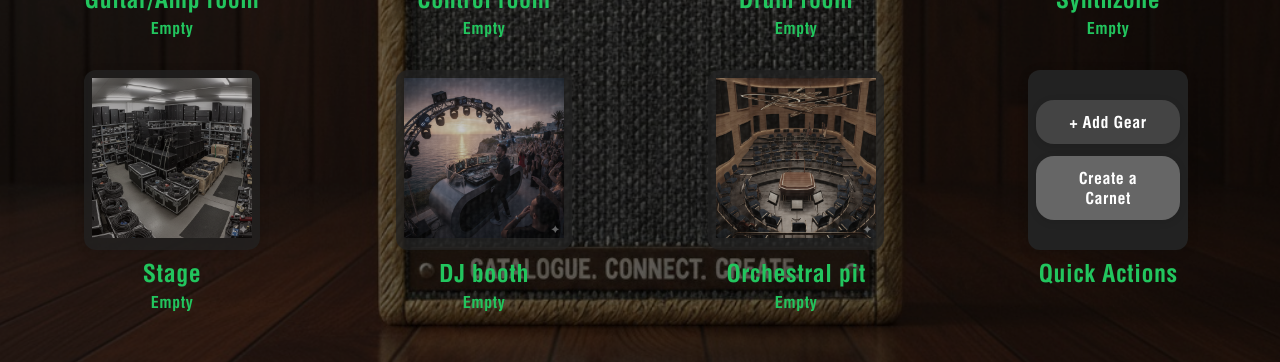
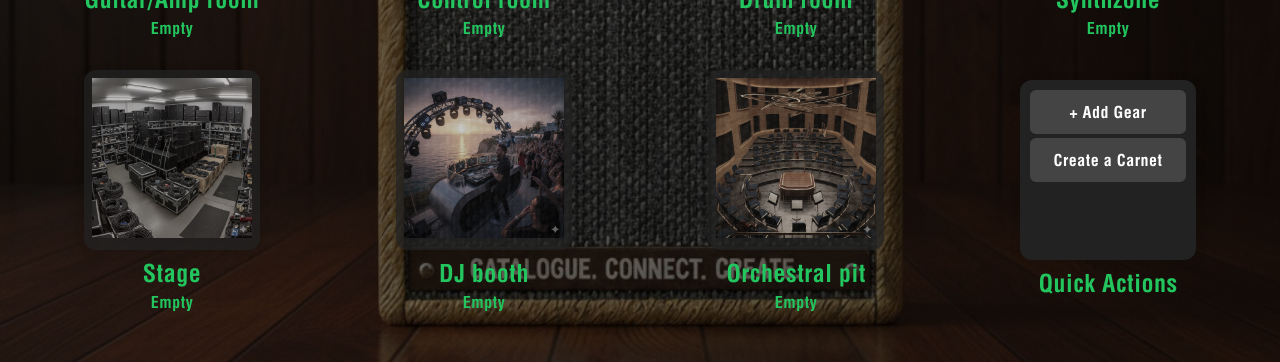
Before and after one commit to rbp360/rigistry, a Next.js app: page /rigistry in a window 1280 px wide. Shown: the part 379-741 px from the top of the page. Built offline with nearby package versions, Linux system fonts and the light colour scheme; no server answers.

Commit message:
UI tweaks

```diff
--- a/src/app/rigistry/Rigistry.module.css
+++ b/src/app/rigistry/Rigistry.module.css
@@ -6,21 +6,108 @@
   color: #fff;
   transition: box-shadow 0.2s, border-color 0.2s;
   box-shadow: 0 1px 4px rgba(0,0,0,0.10);
+  aspect-ratio: 1 / 1;
+  display: flex;
+  flex-direction: column;
+  justify-content: flex-start;
+  overflow: hidden;
 }
 
 .gearCard:hover {
   border-color: #22c55e;
   box-shadow: 0 0 0 3px #22c55e, 0 4px 24px rgba(0,0,0,0.18);
 }
+
+.gearGrid {
+  display: grid;
+  gap: 18px;
+  grid-template-columns: repeat(auto-fill, minmax(148px, 168px));
+  justify-content: center;
+  margin-top: 32px;
+}
+
+.gearTile {
+  position: relative;
+  width: 100%;
+}
+
+.gearCardImage {
+  background: #444;
+  border-radius: 6px;
+  display: block;
+  height: 82px;
+  object-fit: contain;
+  width: 100%;
+}
+
+.gearCardText {
+  font-size: 13px;
+  line-height: 1.25;
+  margin-top: 8px;
+  overflow: hidden;
+}
+
+.gearCardTitle {
+  color: #22c55e;
+  font-weight: 700;
+  overflow: hidden;
+  text-overflow: ellipsis;
+  white-space: nowrap;
+}
+
+.gearCardModel {
+  font-weight: 700;
+  overflow: hidden;
+  text-overflow: ellipsis;
+  white-space: nowrap;
+}
+
+.gearCardKind {
+  font-size: 12px;
+  opacity: 0.7;
+  overflow: hidden;
+  text-overflow: ellipsis;
+  white-space: nowrap;
+}
 /* Green outline for Quick Actions buttons on hover */
 .quickActionBtn {
   transition: box-shadow 0.2s, border-color 0.2s;
-  border: 2px solid transparent;
+  border: 2px solid #222;
+  border-radius: 8px;
+  background: #444;
+  color: #fff;
+  display: flex;
+  align-items: center;
+  justify-content: center;
+  font-family: var(--font-app);
+  font-weight: 700;
+  min-height: 48px;
+  text-decoration: none;
+  width: 100%;
+  box-sizing: border-box;
 }
 
 .quickActionBtn:hover {
   border: 2px solid #22c55e;
-  box-shadow: 0 0 0 2px #22c55e, 0 2px 8px rgba(0,0,0,0.10);
+  box-shadow: 0 0 0 3px #22c55e, 0 2px 8px rgba(0,0,0,0.10);
+}
+
+.quickActionThumb {
+  display: flex;
+  flex-direction: column;
+  gap: 12px;
+  justify-content: center;
+  align-items: stretch;
+  width: 176px;
+  min-height: 180px;
+  margin: 0 auto;
+}
+
+.quickActionCardInner {
+  display: flex;
+  flex-direction: column;
+  justify-content: center;
+  min-height: 100%;
 }
 .rigistryMain {
   padding: 2rem;
--- a/src/app/rigistry/page.tsx
+++ b/src/app/rigistry/page.tsx
@@ -107,13 +107,12 @@
             </div>
           </Link>
         ))}
-        <div className={styles.roomCard} style={{ width: '100%', maxWidth: 320 }}>
-          <div className={styles.cardInner}>
-            <div className={styles.roomThumb} style={{ display: 'flex', flexDirection: 'column', gap: 12, justifyContent: 'center', alignItems: 'center', minHeight: 180, width: '160px', margin: '0 auto' }}>
+        <div className={styles.roomCard}>
+          <div className={`${styles.cardInner} ${styles.quickActionCardInner}`}>
+            <div className={`${styles.roomThumb} ${styles.quickActionThumb}`}>
               <Link
                 href="/rigistry/add"
                 className={styles.quickActionBtn}
-                style={{ fontSize: 16, background: '#444', color: '#fff', borderRadius: 18, padding: '10px 16px', textDecoration: 'none', boxShadow: '0 2px 8px rgba(0,0,0,0.10)', width: '100%', textAlign: 'center' }}
                 title="Add Gear"
               >
                 + Add Gear
@@ -121,18 +120,9 @@
               <Link
                 href="/rigistry/carnet"
                 className={styles.quickActionBtn}
-                style={{
-                  fontSize: 16,
-                  background: '#666',
-                  color: '#fff',
-                  borderRadius: 18,
-                  padding: '10px 16px',
-                  textDecoration: 'none',
-                  boxShadow: '0 2px 8px rgba(0,0,0,0.10)',
-                  width: '100%',
-                  textAlign: 'center'
-                }}
-              >Create a Carnet</Link>
+              >
+                Create a Carnet
+              </Link>
             </div>
             <h2>Quick Actions</h2>
           </div>
```
Also changed, not shown: src/app/rigistry/RoomGearList.tsx (+13 -14 lines), src/app/rigistry/add/page.tsx (+53 -2 lines).
